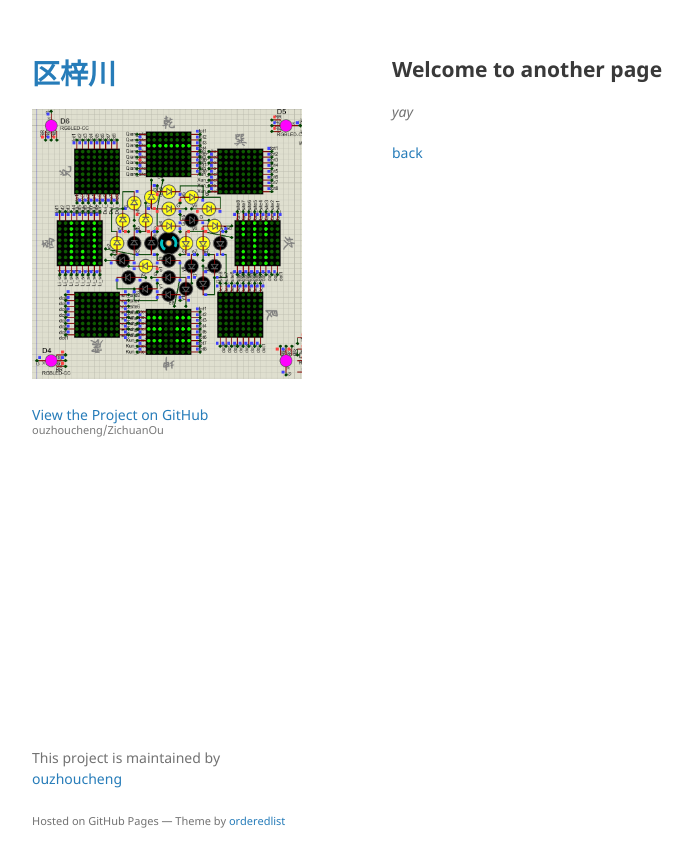
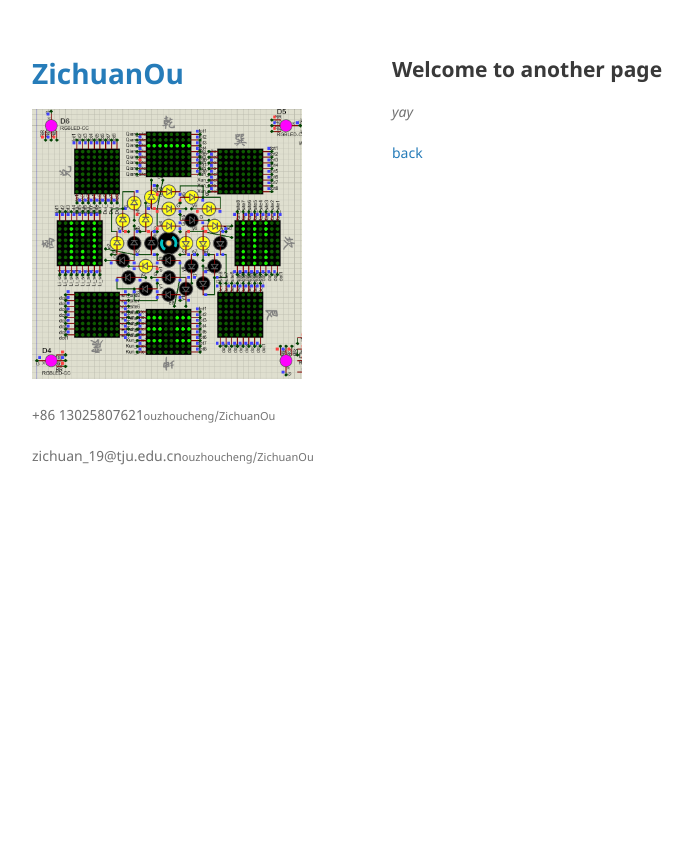
Before and after one commit to ouzhoucheng/ZichuanOu, a Jekyll site: the page built from another-page.md, in a window 1280 px wide. Shown: the top 867 px of the page, without its empty margins (178-871 px from the left). Built offline with Jekyll 4.4.1, drawn with Linux system fonts in a browser that asks for light colours; the repository's description, which GitHub fills in, is left out; our own code applies the rules of GitHub Pages for plain Markdown files.

Commit message:
add email

```diff
--- a/_config.yml
+++ b/_config.yml
@@ -1,4 +1,4 @@
-title:  区梓川
+title:
 logo: /img/Taiji_Bagua.gif
 description:
 show_downloads: false
--- a/_layouts/default.html
+++ b/_layouts/default.html
@@ -23,9 +23,11 @@
 
         <p>{{ site.description | default: site.github.project_tagline }}</p>
 
-        {% if site.github.is_project_page %}
+        <!-- {% if site.github.is_project_page %}
         <p class="view"><a href="{{ site.github.repository_url }}">View the Project on GitHub <small>{{ site.github.repository_nwo }}</small></a></p>
-        {% endif %}
+        {% endif %} -->
+        <p class="view">+86 13025807621<small>{{ site.github.repository_nwo }}</small></a></p>
+        <p class="view">zichuan_19@tju.edu.cn<small>{{ site.github.repository_nwo }}</small></a></p>
 
         {% if site.github.is_user_page %}
         <p class="view"><a href="{{ site.github.owner_url }}">View My GitHub Profile</a></p>
@@ -45,10 +47,10 @@
 
       </section>
       <footer>
-        {% if site.github.is_project_page %}
+        <!-- {% if site.github.is_project_page %}
         <p>This project is maintained by <a href="{{ site.github.owner_url }}">{{ site.github.owner_name }}</a></p>
-        {% endif %}
-        <p><small>Hosted on GitHub Pages &mdash; Theme by <a href="https://github.com/orderedlist">orderedlist</a></small></p>
+        {% endif %} -->
+        <!-- <p><small>Hosted on GitHub Pages &mdash; Theme by <a href="https://github.com/orderedlist">orderedlist</a></small></p> -->
       </footer>
     </div>
     <script src="{{ "/assets/js/scale.fix.js" | relative_url }}"></script>
```
